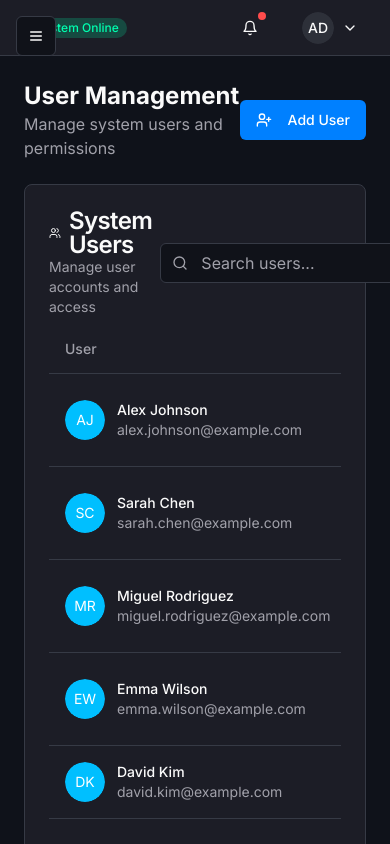
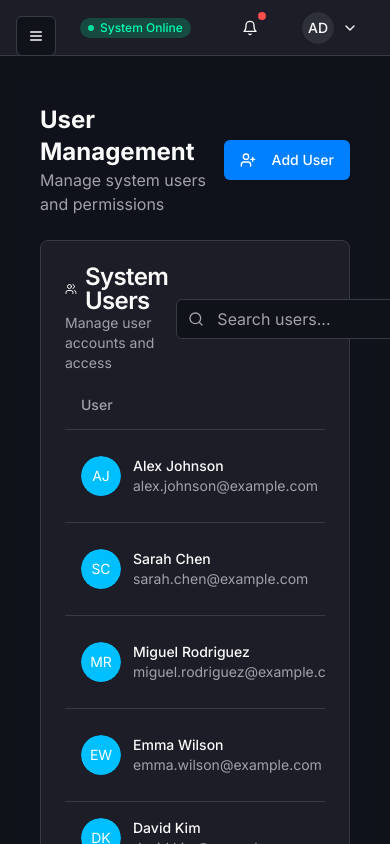
Before and after one commit to Wiss1219/threat-horizon-control, a React (Vite) app: page /users in a window 390 px wide. Shown: the top 844 px of the page. Built offline with nearby package versions, Linux system fonts and the light colour scheme.

Commit message:
Fix: Implement responsive navigation
Make the navigation bar responsive by adjusting its layout and behavior on different screen sizes. This ensures the navigation doesn't obstruct the website's content on smaller devices.

```diff
--- a/src/App.tsx
+++ b/src/App.tsx
@@ -4,6 +4,7 @@ import { Toaster as Sonner } from "@/components/ui/sonner";
 import { TooltipProvider } from "@/components/ui/tooltip";
 import { QueryClient, QueryClientProvider } from "@tanstack/react-query";
 import { BrowserRouter, Routes, Route } from "react-router-dom";
+import { Layout } from "./components/layout/layout";
 import DashboardPage from "./pages/Dashboard";
 import NotFound from "./pages/NotFound";
 import RulesPage from "./pages/Rules";
@@ -22,14 +23,38 @@ const App = () => (
       <Sonner />
       <BrowserRouter>
         <Routes>
-          <Route path="/" element={<DashboardPage />} />
-          <Route path="/dashboard" element={<DashboardPage />} />
-          <Route path="/rules" element={<RulesPage />} />
-          <Route path="/vlans" element={<VLANsPage />} />
-          <Route path="/users" element={<UsersPage />} />
-          <Route path="/insights" element={<InsightsPage />} />
-          <Route path="/logs" element={<LogsPage />} />
-          <Route path="/settings" element={<SettingsPage />} />
+          <Route
+            path="/"
+            element={<Layout><DashboardPage /></Layout>}
+          />
+          <Route
+            path="/dashboard"
+            element={<Layout><DashboardPage /></Layout>}
+          />
+          <Route
+            path="/rules"
+            element={<Layout><RulesPage /></Layout>}
+          />
+          <Route
+            path="/vlans"
+            element={<Layout><VLANsPage /></Layout>}
+          />
+          <Route
+            path="/users"
+            element={<Layout><UsersPage /></Layout>}
+          />
+          <Route
+            path="/insights"
+            element={<Layout><InsightsPage /></Layout>}
+          />
+          <Route
+            path="/logs"
+            element={<Layout><LogsPage /></Layout>}
+          />
+          <Route
+            path="/settings"
+            element={<Layout><SettingsPage /></Layout>}
+          />
           {/* ADD ALL CUSTOM ROUTES ABOVE THE CATCH-ALL "*" ROUTE */}
           <Route path="*" element={<NotFound />} />
         </Routes>
--- a/src/components/layout/header.tsx
+++ b/src/components/layout/header.tsx
@@ -1,7 +1,7 @@
 
-import React from "react";
+import React, { useState } from "react";
 import { Link } from "react-router-dom";
-import { Bell, User, ChevronDown } from "lucide-react";
+import { Bell, User, ChevronDown, Menu, X } from "lucide-react";
 import { Button } from "@/components/ui/button";
 import {
   DropdownMenu,
@@ -10,12 +10,17 @@ import {
   DropdownMenuTrigger,
 } from "@/components/ui/dropdown-menu";
 import { Avatar, AvatarFallback } from "@/components/ui/avatar";
+import { Sheet, SheetContent, SheetTrigger } from "@/components/ui/sheet";
+import { cn } from "@/lib/utils";
+import { SidebarNavigation } from "./sidebar-navigation";
 
 interface HeaderProps {
   systemStatus: "online" | "degraded" | "offline";
 }
 
 export function Header({ systemStatus = "online" }: HeaderProps) {
+  const [mobileMenuOpen, setMobileMenuOpen] = useState(false);
+
   const statusClassName = {
     online: "status-badge-online",
     degraded: "status-badge-warning",
@@ -31,8 +36,23 @@ export function Header({ systemStatus = "online" }: HeaderProps) {
   const currentTime = new Date().toLocaleString();
 
   return (
-    <header className="h-14 border-b border-border flex items-center justify-between px-4 lg:px-6 bg-navy-100">
+    <header className="fixed top-0 left-0 right-0 z-30 h-14 border-b border-border flex items-center justify-between px-4 lg:px-6 bg-navy-100">
       <div className="flex items-center gap-4">
+        {/* Mobile menu trigger */}
+        <Sheet open={mobileMenuOpen} onOpenChange={setMobileMenuOpen}>
+          <SheetTrigger asChild className="block lg:hidden">
+            <Button variant="ghost" size="icon" className="mr-2">
+              <Menu className="h-5 w-5" />
+              <span className="sr-only">Toggle menu</span>
+            </Button>
+          </SheetTrigger>
+          <SheetContent side="left" className="p-0 w-64">
+            <div className="h-full">
+              <SidebarNavigation onItemClick={() => setMobileMenuOpen(false)} />
+            </div>
+          </SheetContent>
+        </Sheet>
+
         <span className={`status-badge ${statusClassName[systemStatus]}`}>
           {statusLabel[systemStatus]}
         </span>
--- /dev/null
+++ b/src/components/layout/layout.tsx
@@ -0,0 +1,23 @@
+
+import React from "react";
+import { Header } from "./header";
+import { SidebarNavigation } from "./sidebar-navigation";
+
+interface LayoutProps {
+  children: React.ReactNode;
+  systemStatus?: "online" | "degraded" | "offline";
+}
+
+export function Layout({ children, systemStatus = "online" }: LayoutProps) {
+  return (
+    <div className="min-h-screen flex">
+      <SidebarNavigation />
+      <div className="flex-1 flex flex-col ml-0 lg:ml-64">
+        <Header systemStatus={systemStatus} />
+        <main className="flex-1 p-4 pt-20 lg:p-6 lg:pt-20">
+          {children}
+        </main>
+      </div>
+    </div>
+  );
+}
--- a/src/components/layout/sidebar-navigation.tsx
+++ b/src/components/layout/sidebar-navigation.tsx
@@ -1,7 +1,7 @@
 
 import React, { useState } from "react";
 import { cn } from "@/lib/utils";
-import { Link } from "react-router-dom";
+import { Link, useLocation } from "react-router-dom";
 import {
   BarChart3,
   Shield,
@@ -48,9 +48,14 @@ function SidebarItem({
   );
 }
 
-export function SidebarNavigation() {
+interface SidebarNavigationProps {
+  onItemClick?: () => void;
+}
+
+export function SidebarNavigation({ onItemClick }: SidebarNavigationProps) {
   const [isOpen, setIsOpen] = useState(false);
-  const currentPath = window.location.pathname;
+  const location = useLocation();
+  const currentPath = location.pathname;
 
   const routes = [
     {
@@ -94,6 +99,11 @@ export function SidebarNavigation() {
       href: "/settings",
     },
   ];
+
+  const handleItemClick = () => {
+    if (onItemClick) onItemClick();
+    setIsOpen(false);
+  };
 
   return (
     <>
@@ -142,7 +152,7 @@ export function SidebarNavigation() {
               label={route.label}
               href={route.href}
               isActive={currentPath === route.href}
-              onClick={() => setIsOpen(false)}
+              onClick={handleItemClick}
             />
           ))}
         </div>
```
